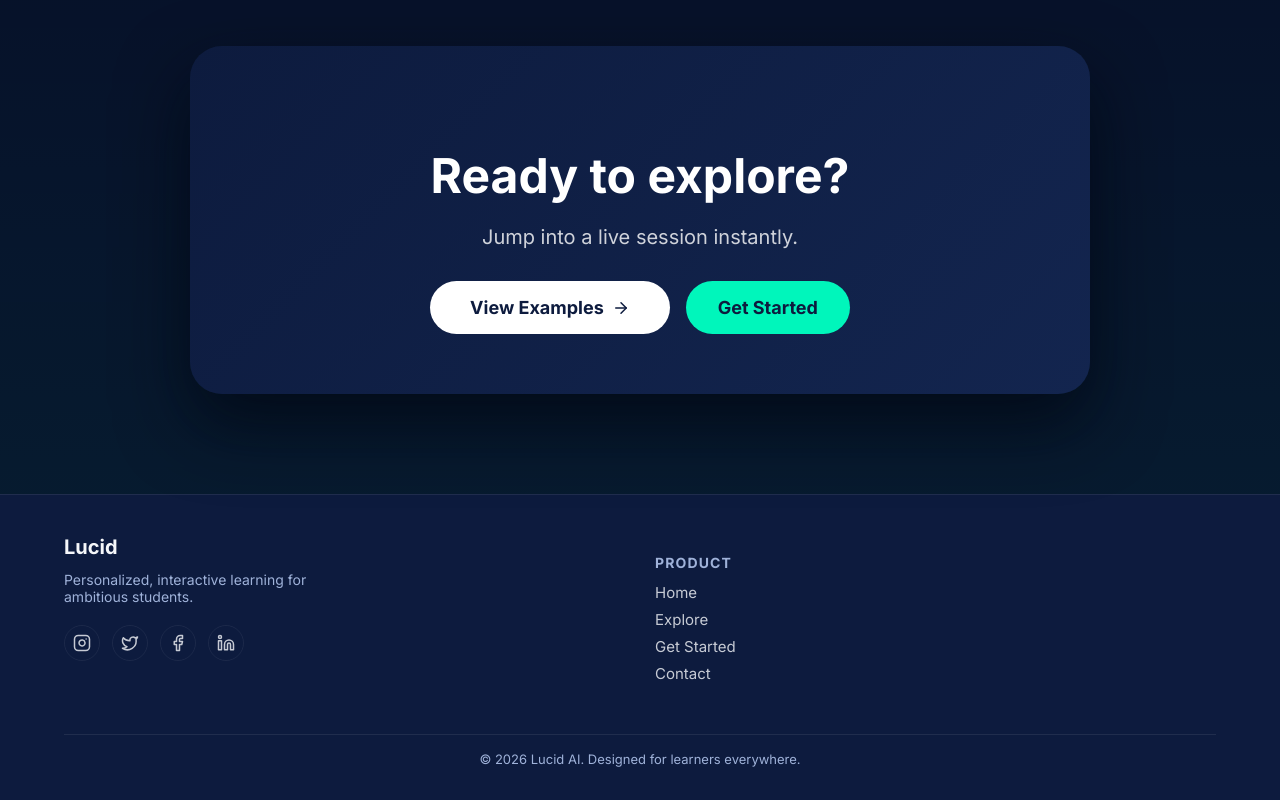
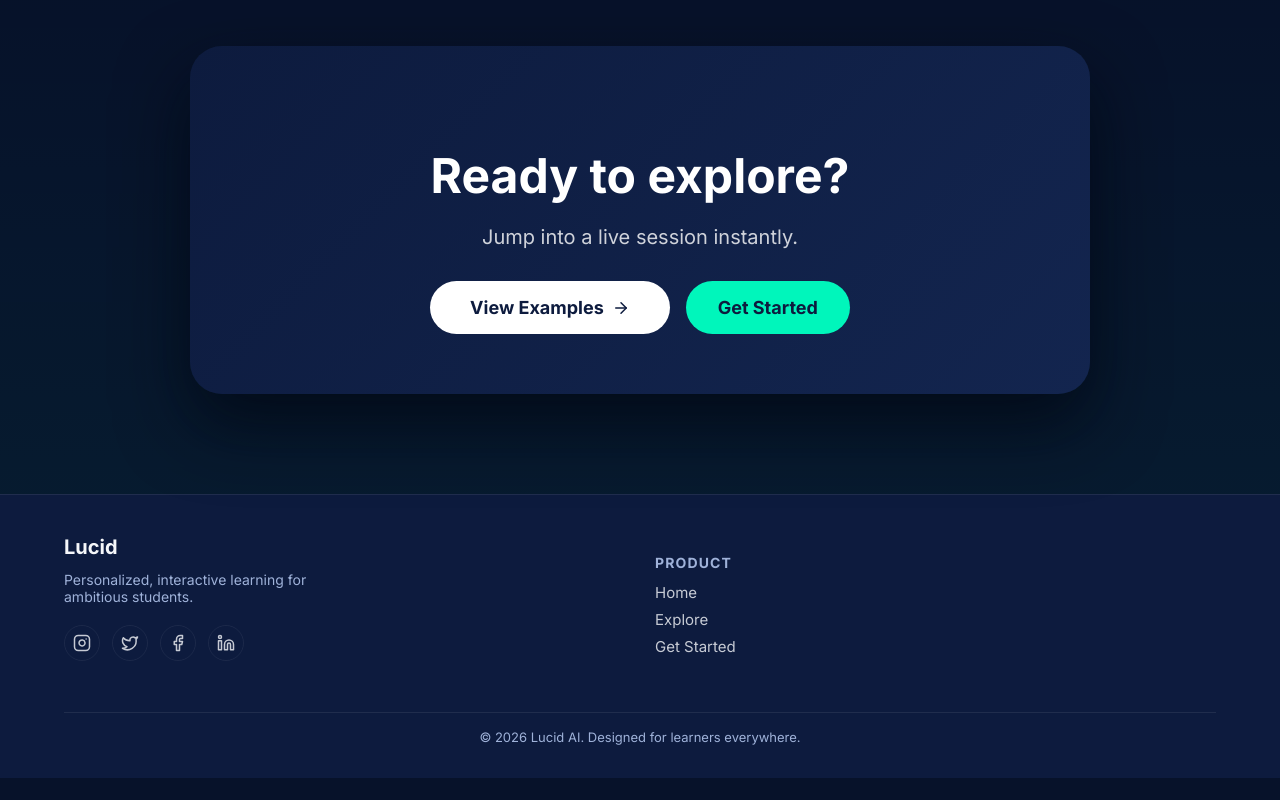
Before and after one commit to taa217/lucidwebsite, a React (Create React App) app: page / in a window 1280 px wide. Shown: the part 3074-3874 px from the top of the page. After the commit the page ends 3852 px from the top, so only its background shows below. Built offline with nearby package versions, Linux system fonts and the light colour scheme; what @cartesia/cartesia-js would draw is missing.

Commit message:
remove contact link

```diff
--- a/src/App.tsx
+++ b/src/App.tsx
@@ -66,7 +66,6 @@ function App() {
               <a href="/">Home</a>
               <a href="/explore">Explore</a>
               <a href="https://tranquil-artist-65.authkit.app/sign-up">Get Started</a>
-              <a href="mailto:clydetadiwa8@gmail;com">Contact</a>
             </div>
           </div>
           <p className="footer-bottom">© {new Date().getFullYear()} Lucid AI. Designed for learners everywhere.</p>
```
